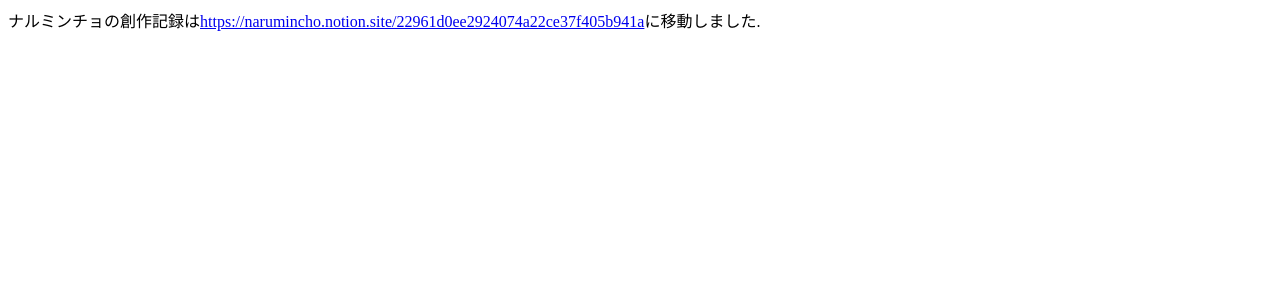
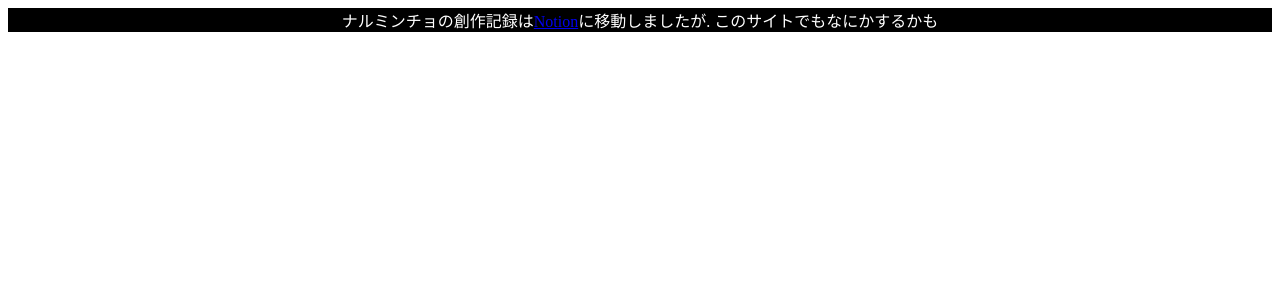
Before and after one commit to narumincho/narumincho-com, a Next.js app: page / in a window 1280 px wide. Shown: the top 300 px of the page. Built offline with nearby package versions, Linux system fonts and the light colour scheme.

Commit message:
emotion/css を使う

```diff
--- /dev/null
+++ b/next.config.js
@@ -0,0 +1,11 @@
+/// @ts-check
+
+/** @type {import('next').NextConfig} */
+const nextConfig = {
+    reactStrictMode: true,
+    compiler: {
+        emotion: true
+    }
+};
+
+module.exports = nextConfig;
--- a/package.json
+++ b/package.json
@@ -22,6 +22,7 @@
     "node": "16"
   },
   "dependencies": {
+    "@emotion/react": "^11.10.0",
     "react": "18.2.0",
     "react-dom": "18.2.0"
   },
--- a/pages/index.tsx
+++ b/pages/index.tsx
@@ -1,19 +1,29 @@
 import * as React from "react";
 import Head from "next/head";
+import iconPng from "../public/icon.png";
 
-const notionUrl = new URL(
-  "https://narumincho.notion.site/22961d0ee2924074a22ce37f405b941a"
-);
 export const TopPage = (): React.ReactElement => {
   return (
     <>
       <Head>
         <title>ナルミンチョの創作記録は Notion に移動しました</title>
+        <link rel="icon" type="image/png" href={iconPng.src} />
       </Head>
-      <div>
-        ナルミンチョの創作記録は
-        <a href={notionUrl.toString()}>{notionUrl.toString()}</a>
-        に移動しました.
+      <div
+        css={{
+          display: "grid",
+          backgroundColor: "black",
+          color: "white",
+          placeContent: "center",
+        }}
+      >
+        <div>
+          ナルミンチョの創作記録は
+          <a href="https://narumincho.notion.site/22961d0ee2924074a22ce37f405b941a">
+            Notion
+          </a>
+          に移動しましたが. このサイトでもなにかするかも
+        </div>
       </div>
     </>
   );
```
Also changed, not shown: tsconfig.json (+5 -13 lines), 1 other file (tests, documents, lock files or other folders).
